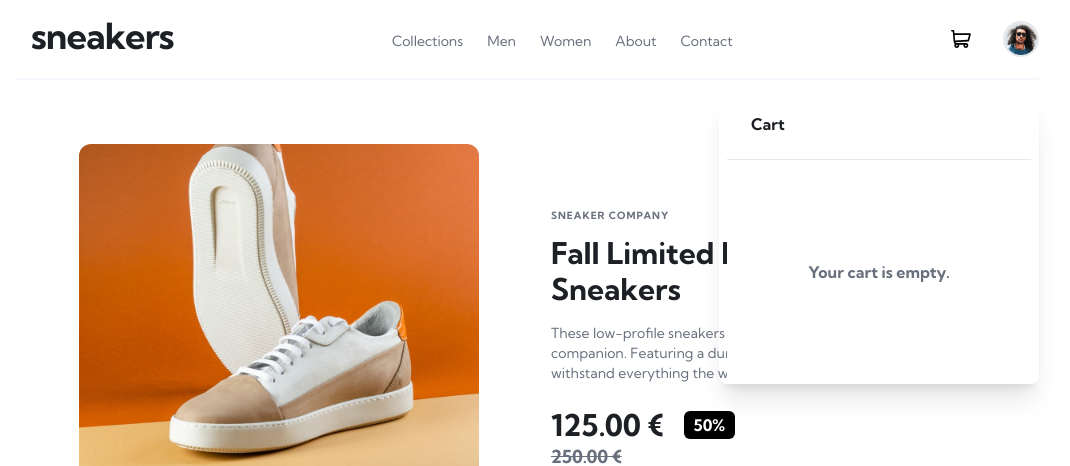
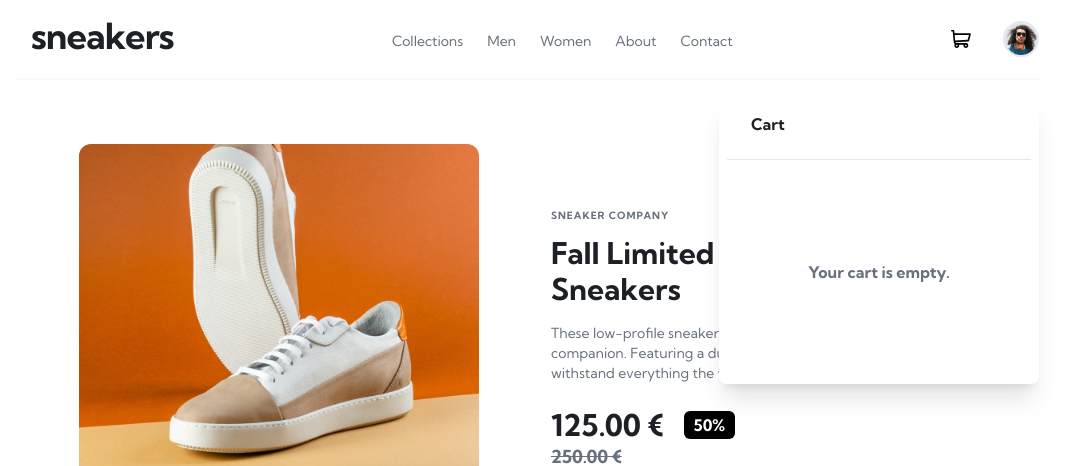
Before and after one commit to lucas-bresson/portfolio, a Next.js app: page /sneakers-ecommerce in a window 1280 px wide. Both pictures are taken after a click on the element 1073 px from the left and 38 px from the top of the page. Shown: the top 466 px of the page, without its empty margins (113-1183 px from the left). Built offline with nearby package versions, Linux system fonts and the light colour scheme.

Commit message:
fix cart bg - sneakers ecommerce

```diff
--- a/src/app/sneakers-ecommerce/components/Cart/index.tsx
+++ b/src/app/sneakers-ecommerce/components/Cart/index.tsx
@@ -13,7 +13,7 @@ export default function Cart({
 }) {
   return (
     <div
-      className={`${open ? "absolute" : "hidden"} top-24 z-40 w-full px-2 rounded-lg shadow-xl md:w-80 md:right-12 lg:right-32`}
+      className={`${open ? "absolute" : "hidden"} top-24 z-40  bg-white w-full px-2 rounded-lg shadow-xl md:w-80 md:right-12 lg:right-32`}
     >
       <div className="h-72 bg-white rounded-lg">
         <div className="h-16 border-b border-gray px-6 pt-4 text-veryDarkBlue font-bold">
```
